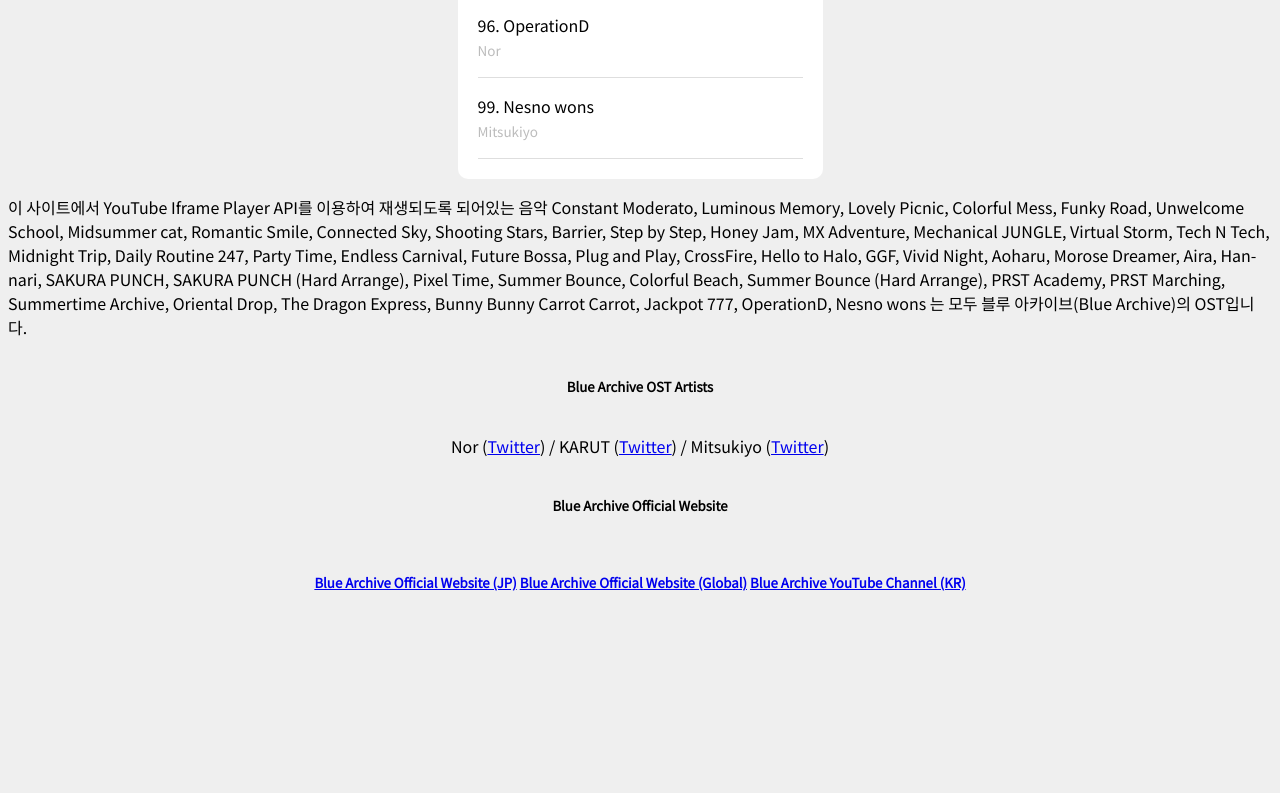
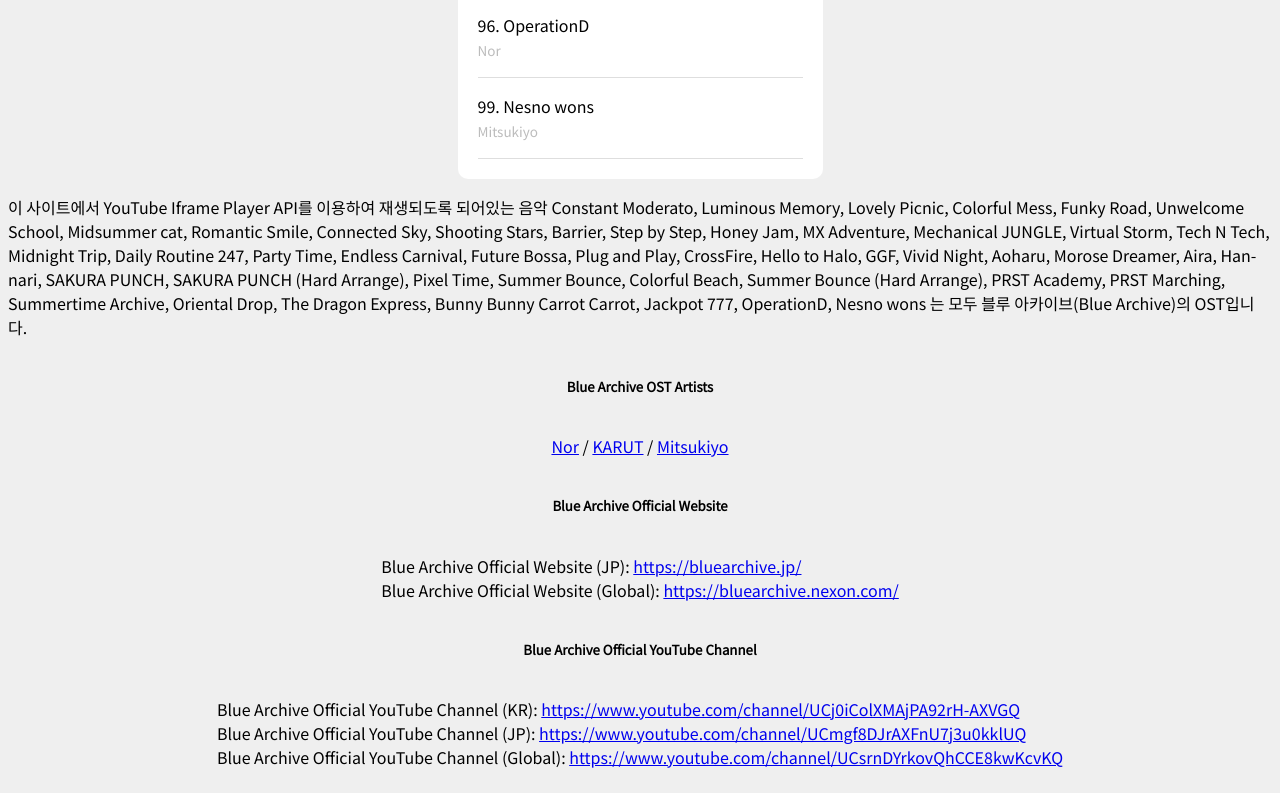
Before and after one commit to okysky1121/ba-bgm, a plain HTML site: page index.html in a window 1280 px wide. Shown: the part 3765-4558 px from the top of the page. Before the commit the page ends 4401 px from the top, so only its background shows below. Drawn offline with Linux system fonts and the light colour scheme.

Commit message:
Update index.html

```diff
--- a/index.html
+++ b/index.html
@@ -71,13 +71,22 @@
 Nesno wons
                 는 모두 블루 아카이브(Blue Archive)의 OST입니다.</p>
             <h5>Blue Archive OST Artists</h5>
-            <p>Nor (<a href="https://twitter.com/NOR0910">Twitter</a>) /
-                KARUT (<a href="https://twitter.com/triplebullets">Twitter</a>)  /
-                Mitsukiyo (<a href="https://twitter.com/mitsukiyo_5">Twitter</a>)</p>
-            <h5>Blue Archive Official Website<h5>
-            <p><a href="https://bluearchive.jp/">Blue Archive Official Website (JP)</a>
-                <a href="https://bluearchive.nexon.com/">Blue Archive Official Website (Global)</a>
-                <a href="https://www.youtube.com/channel/UCj0iColXMAjPA92rH-AXVGQ">Blue Archive YouTube Channel (KR)</a></p>
+            <p>
+                <a href="https://twitter.com/NOR0910">Nor</a> /
+                <a href="https://twitter.com/triplebullets">KARUT</a> /
+                <a href="https://twitter.com/mitsukiyo_5">Mitsukiyo</a>
+            </p>
+            <h5>Blue Archive Official Website</h5>
+            <p>
+                Blue Archive Official Website (JP): <a href="https://bluearchive.jp/">https://bluearchive.jp/</a><br/>
+                Blue Archive Official Website (Global): <a href="https://bluearchive.nexon.com/">https://bluearchive.nexon.com/</a>
+            </p>
+            <h5>Blue Archive Official YouTube Channel</h5>
+            <p>
+                Blue Archive Official YouTube Channel (KR): <a href="https://www.youtube.com/channel/UCj0iColXMAjPA92rH-AXVGQ">https://www.youtube.com/channel/UCj0iColXMAjPA92rH-AXVGQ</a><br/>
+                Blue Archive Official YouTube Channel (JP): <a href="https://www.youtube.com/channel/UCmgf8DJrAXFnU7j3u0kklUQ">https://www.youtube.com/channel/UCmgf8DJrAXFnU7j3u0kklUQ</a><br/>
+                Blue Archive Official YouTube Channel (Global): <a href="https://www.youtube.com/channel/UCsrnDYrkovQhCCE8kwKcvKQ">https://www.youtube.com/channel/UCsrnDYrkovQhCCE8kwKcvKQ</a>
+            </p>
         </footer>
     </div>
     <script src="script.js">
```
